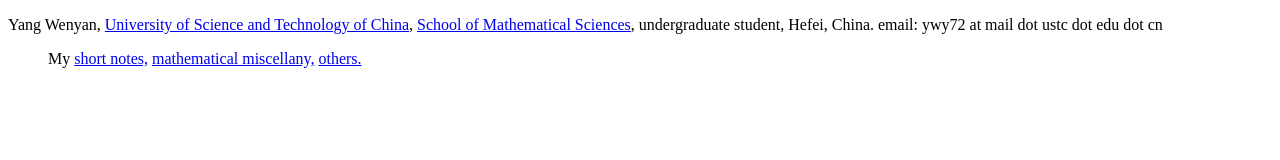
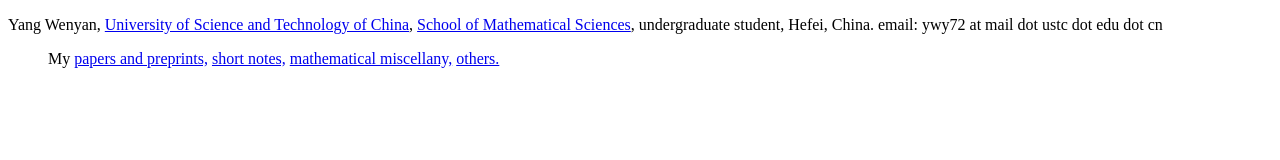
Before and after one commit to 1-OI/1-oi.github.io, a plain HTML site: page index.html in a window 1280 px wide. Drawn offline with Linux system fonts and the light colour scheme.

Commit message:
Update index.html

```diff
--- a/index.html
+++ b/index.html
@@ -18,6 +18,8 @@ email: ywy72 at mail dot ustc dot edu dot cn
 
 <ul>
 My
+<A HREF="https://1-oi.github.io/Prints/" >
+papers and preprints,</A>
 <A HREF="https://1-oi.github.io/Notes/" >
 short notes,</A>
 <A HREF="https://1-oi.github.io/Writings/" >
```
